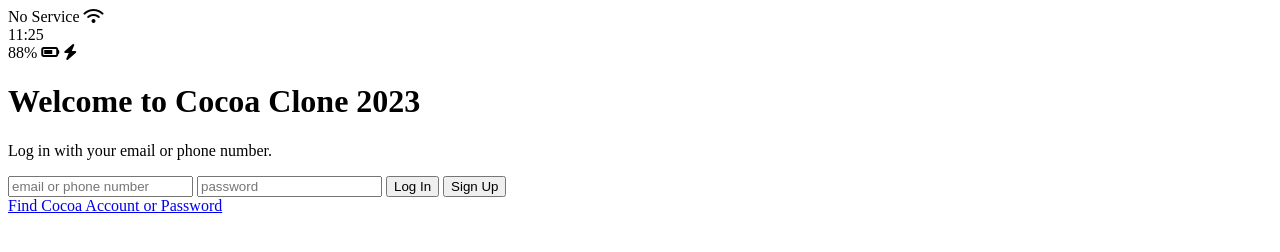
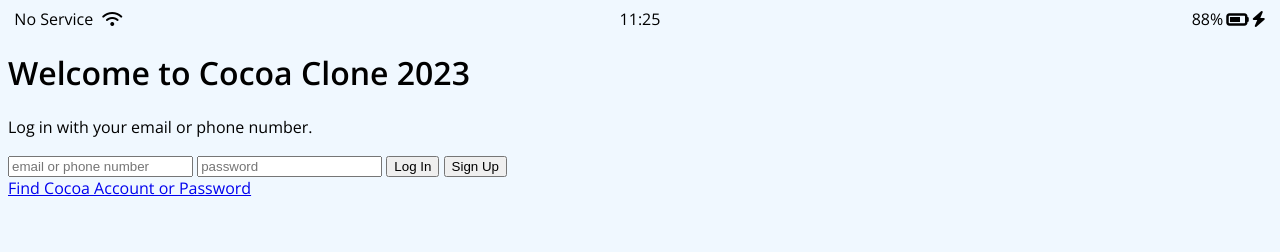
Before and after one commit to neulseo2/cocoa-clone-2023, a plain HTML site: page index.html in a window 1280 px wide. Drawn offline with nearby package versions, Linux system fonts and the light colour scheme.

Commit message:
status bar css

```diff
--- a/index.html
+++ b/index.html
@@ -1,6 +1,7 @@
 <!DOCTYPE html>
 <html lang="en">
 <head>
+  <link rel="stylesheet" href="style.css">
   <meta charset="UTF-8"/>
   <meta name="viewport" content="width=device-width, initial-scale=1.0"/>
   <title>Cocoa Clone 2023</title>
@@ -19,7 +20,7 @@
     <div class="status-bar__column">
       <span>88%</span>
       <!-- Battery Icon -->
-      <i class="fas fa-battery-three-quarters"></i>
+      <i class="fas fa-battery-three-quarters fa-lg"></i>
       <!-- Lightening Icon -->
       <i class="fas fa-bolt"></i>
     </div>
--- /dev/null
+++ b/style.css
@@ -0,0 +1,34 @@
+@import url('https://fonts.googleapis.com/css2?family=Open+Sans:wght@400;600&display=swap');
+
+body {
+  background-color: aliceblue;
+  font-family: 'Open Sans', sans-serif;
+}
+
+.status-bar {
+  display: flex;
+  justify-content: center;
+}
+
+.status-bar__column:first-child span {
+  margin-right: 5px;
+}
+
+.status-bar__column {
+  width: 33%;
+}
+
+.status-bar__column:nth-child(2) {
+  display: flex;
+  justify-content: center;
+}
+
+.status-bar__column:last-child {
+  display: flex;
+  justify-content: flex-end;
+  align-items: center;
+}
+
+.status-bar__column:last-child i {
+  margin-left: 3px;
+}
```
